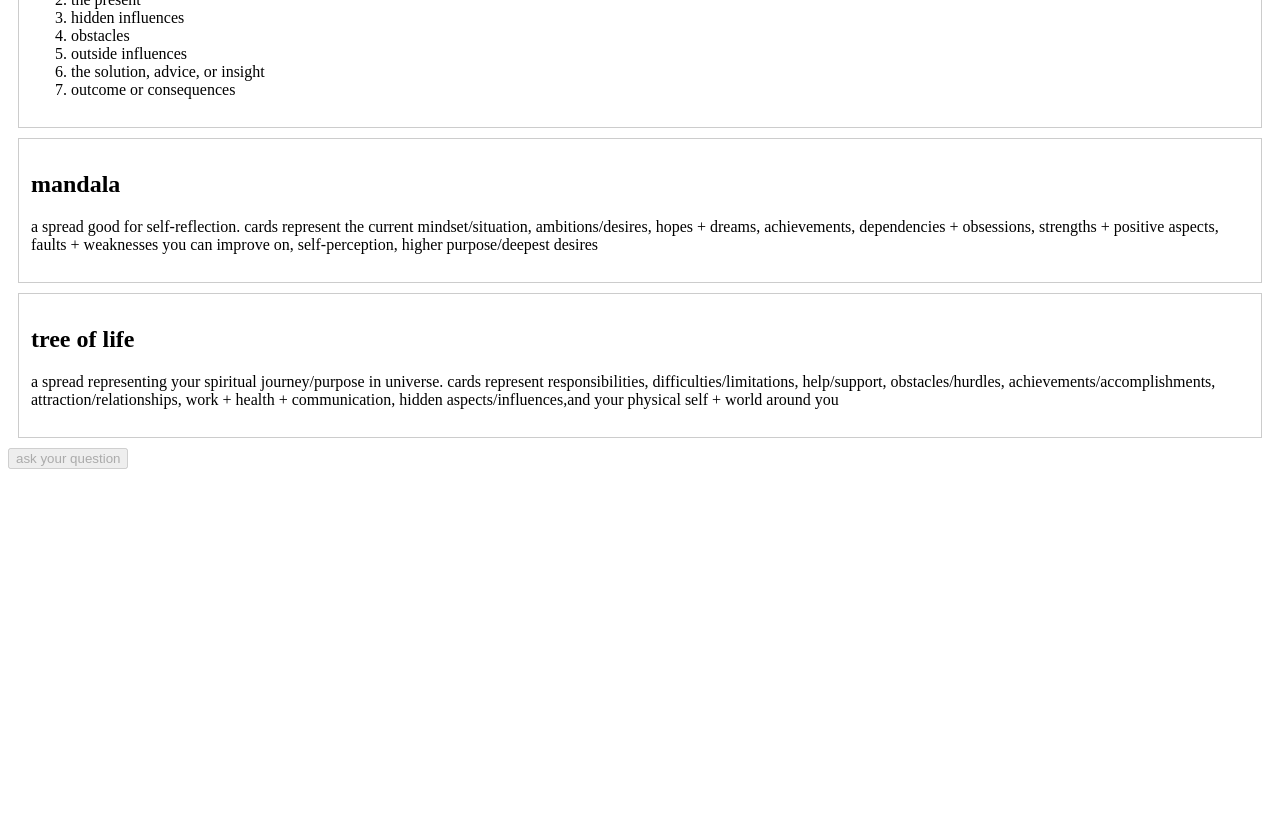
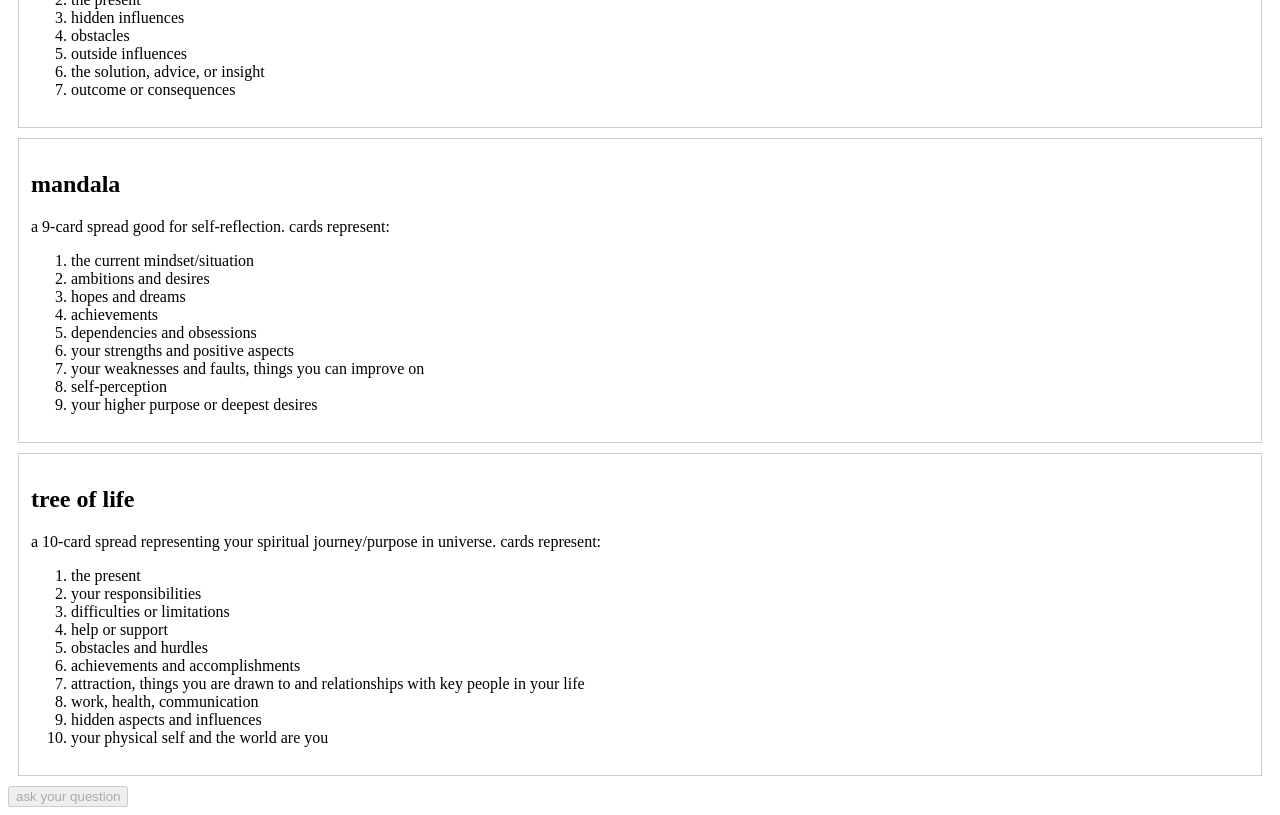
Before and after one commit to Miunohri/Tarot-App, an Angular app in the folder tarot-frontend/: page /spread in a window 1280 px wide. Shown: the part 1140-1955 px from the top of the page. Before the commit the page ends 1617 px from the top, so only its background shows below. Built offline with nearby package versions, Linux system fonts and the light colour scheme.

Commit message:
adds reading component and drawing cards to shuffle component

```diff
--- /dev/null
+++ b/tarot-frontend/src/app/reading/reading.html
@@ -0,0 +1 @@
+<p>reading works!</p>
--- a/tarot-frontend/src/app/shuffle/shuffle.html
+++ b/tarot-frontend/src/app/shuffle/shuffle.html
@@ -9,3 +9,13 @@
 <p>when you're ready, you can cut the deck</p>
 
 <button (click)="cutDeck()">cut the deck</button>
+
+<p>after you've cut the deck, go ahead and draw your cards</p>
+
+<p *ngIf="state.cardsRemaining > 0">draw {{ state.cardsRemaining }} more card(s)</p>
+
+<button (click)="drawCards()" [disabled]="!state.selectedSpread">draw your cards</button>
+
+<p>once all cards for your spread are drawn, click on the next button to do your reading!</p>
+
+<button (click)="goToReading()" [disabled]="state.cardsRemaining !== 0">next</button>
--- a/tarot-frontend/src/app/shuffle/shuffle.ts
+++ b/tarot-frontend/src/app/shuffle/shuffle.ts
@@ -2,16 +2,25 @@ import { Component } from '@angular/core';
 import { TarotState } from '../tarot-state';
 import { Router } from '@angular/router';
 import { TarotDeck } from '../tarot-deck';
+import { CommonModule } from '@angular/common';
 
 @Component({
   selector: 'app-shuffle',
-  imports: [],
+  imports: [CommonModule],
   templateUrl: './shuffle.html',
   styleUrl: './shuffle.css',
 })
 export class Shuffle {
 
   constructor(public state: TarotState, private router: Router, private deck: TarotDeck) {}
+
+  ngOnInit() {
+    this.deck.createDeck();
+
+    if (this.state.selectedSpread) {
+      this.state.cardsRemaining = this.state.selectedSpread.cardCount;
+    }
+  }
 
   shuffle() {
     this.deck.shuffle();
@@ -21,4 +30,16 @@ export class Shuffle {
     this.deck.cutDeck();
   }
 
+  drawCards() {
+    if (!this.state.selectedSpread) return;
+
+    const card = this.deck.drawCards(1)[0];
+
+    this.state.drawnCards.push(card);
+    this.state.cardsRemaining--;
+  }
+
+  goToReading() {
+    this.router.navigate(['/reading']);
+  }
 }
--- a/tarot-frontend/src/app/spread/spread.html
+++ b/tarot-frontend/src/app/spread/spread.html
@@ -2,7 +2,7 @@
 
 <div class="spread-grid">
 
-    <div *ngFor="let spread of spreads" (click)="selectSpread(spread.id)" [class.selected]="selectedSpread === spread.id" class="spread-card">
+    <div *ngFor="let spread of spreads" (click)="selectSpread(spread)" [class.selected]="selectedSpread === spread.id" class="spread-card">
         <h2>{{ spread.name }}</h2>
         <p>{{ spread.intro }}</p>
         <ol *ngIf="spread.points">
--- a/tarot-frontend/src/app/spread/spread.ts
+++ b/tarot-frontend/src/app/spread/spread.ts
@@ -3,6 +3,14 @@ import { Component } from '@angular/core';
 import { FormsModule } from '@angular/forms';
 import { Router } from '@angular/router';
 import { TarotState } from '../tarot-state';
+
+interface SpreadOption {
+    id: string;
+    name: string;
+    intro: string;
+    points?: string[];
+    cardCount: number;
+  }
 
 @Component({
   selector: 'app-spread',
@@ -14,53 +22,62 @@ export class Spread {
 
   constructor(private router: Router, private state: TarotState) {}
 
-  selectedSpread: string | null = null;
+  selectedSpread: SpreadOption | null = null;
 
-  spreads = [
+  spreads: SpreadOption[] = [
     {
       id: 'single',
       name: 'single card',
-      intro: 'a beginner friendly spread that is good for daily readings'
+      intro: 'a beginner friendly spread that is good for daily readings',
+      cardCount: 1
     },
     {
       id: 'three',
       name: 'three card',
       intro: 'a spread representing:',
-      points: ['the past', 'the present', 'the future']
+      points: ['the past', 'the present', 'the future'],
+      cardCount: 3
     },
     {
       id: 'five',
       name: 'five card',
       intro: 'a spread representing:',
-      points: ['the past', 'the present', 'hidden influences', 'advice and insight', 'outcome']
+      points: ['the past', 'the present', 'hidden influences', 'advice and insight', 'outcome'],
+      cardCount: 5
     },
     {
       id: 'celtic',
       name: 'celtic cross',
       intro: 'a 10-card spread good for addressing a specific question or topic, or to give an overview of your life at present. the cards represent:',
-      points: ['the present', 'obstacles and challenges', 'the past', 'the future', 'intentions or goals', 'hidden internal influences', 'advice and insight', 'outside influences', 'hopes and fears', 'outcome or consequences']
+      points: ['the present', 'obstacles and challenges', 'the past', 'the future', 'intentions or goals', 'hidden internal influences', 'advice and insight', 'outside influences', 'hopes and fears', 'outcome or consequences'],
+      cardCount: 10
     },
     {
       id: 'horseshoe',
       name: 'horseshoe',
       intro: 'a 7-card spread good for addressing a specific question or topic. cards represent:',
-      points: ['the past', 'the present', 'hidden influences', 'obstacles', 'outside influences', 'the solution, advice, or insight', 'outcome or consequences']
+      points: ['the past', 'the present', 'hidden influences', 'obstacles', 'outside influences', 'the solution, advice, or insight', 'outcome or consequences'],
+      cardCount: 7
     },
     {
       id: 'mandala',
       name: 'mandala',
-      intro: 'a spread good for self-reflection. cards represent the current mindset/situation, ambitions/desires, hopes + dreams, achievements, dependencies + obsessions, strengths + positive aspects, faults + weaknesses you can improve on, self-perception, higher purpose/deepest desires'
+      intro: 'a 9-card spread good for self-reflection. cards represent:',
+      points: ['the current mindset/situation', 'ambitions and desires', 'hopes and dreams', 'achievements', 'dependencies and obsessions', 'your strengths and positive aspects', 'your weaknesses and faults, things you can improve on', 'self-perception', 'your higher purpose or deepest desires'],
+      cardCount: 9
     },
     {
       id: 'tree',
       name: 'tree of life',
-      intro: 'a spread representing your spiritual journey/purpose in universe. cards represent responsibilities, difficulties/limitations, help/support, obstacles/hurdles, achievements/accomplishments, attraction/relationships, work + health + communication, hidden aspects/influences,and your physical self + world around you'
+      intro: 'a 10-card spread representing your spiritual journey/purpose in universe. cards represent:',
+      points: ['the present','your responsibilities', 'difficulties or limitations', 'help or support', 'obstacles and hurdles', 'achievements and accomplishments', 'attraction, things you are drawn to and relationships with key people in your life', 'work, health, communication', 'hidden aspects and influences', 'your physical self and the world are you'],
+      cardCount: 10
     }
   ]
 
-  selectSpread(id: string) {
-    this.selectedSpread = id;
-    this.state.selectedSpread = id;
+  selectSpread(spread: SpreadOption) {
+    this.selectedSpread = spread;
+    this.state.selectedSpread = spread;
   }
 
   goToQuestion() {
--- a/tarot-frontend/src/app/tarot-state.ts
+++ b/tarot-frontend/src/app/tarot-state.ts
@@ -5,8 +5,9 @@ import { Injectable } from '@angular/core';
 })
 export class TarotState {
 
-  selectedSpread: string | null = null;
+  selectedSpread: any = null;
   question: string = '';
+  cardCount: number = 0;
 
   constructor() {}
 
```
Also changed, not shown: tarot-frontend/src/app/reading/reading.ts (added, +9 -0 lines), tarot-frontend/src/app/reading/reading.css (added), 1 other file (tests, documents, lock files or other folders).
